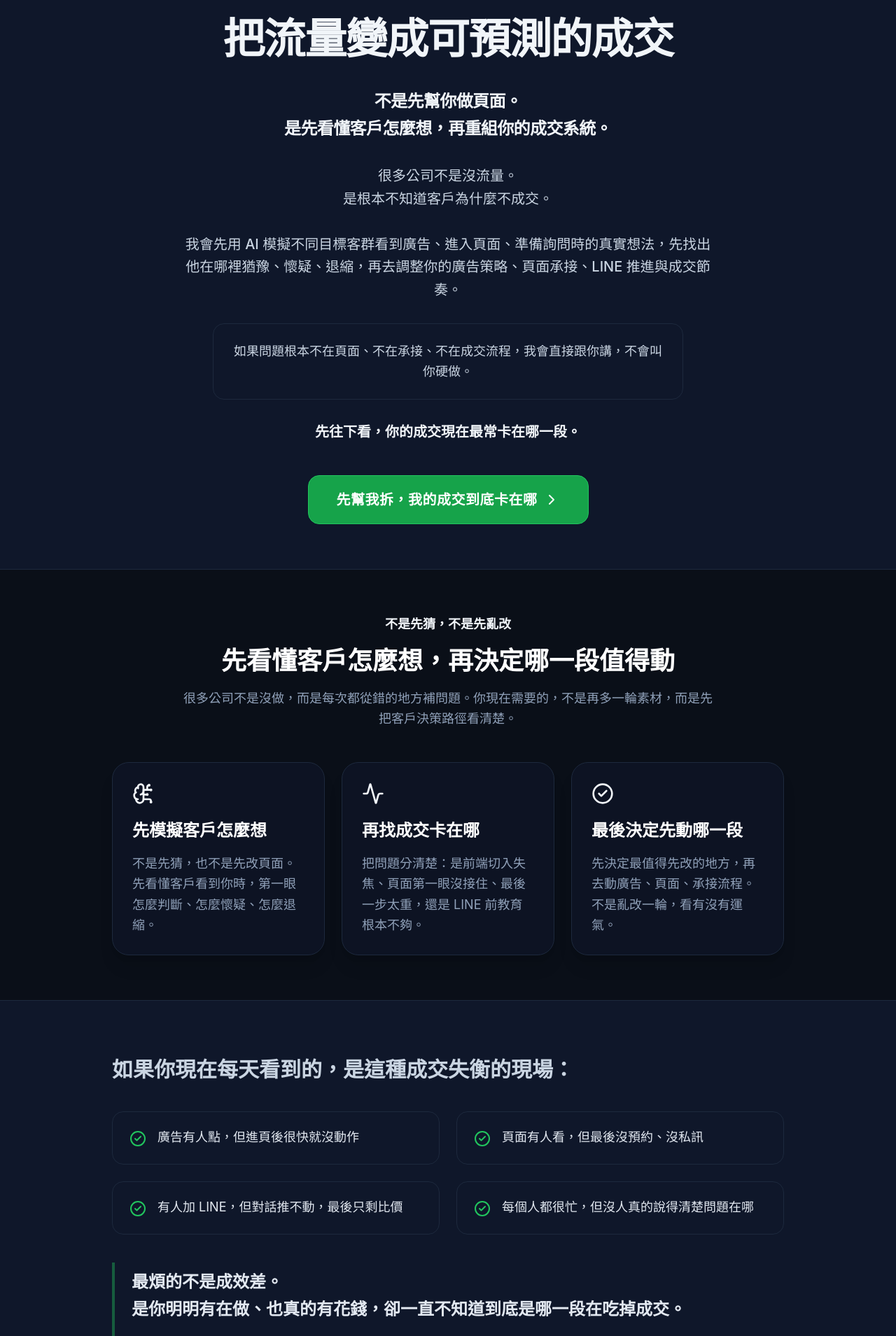
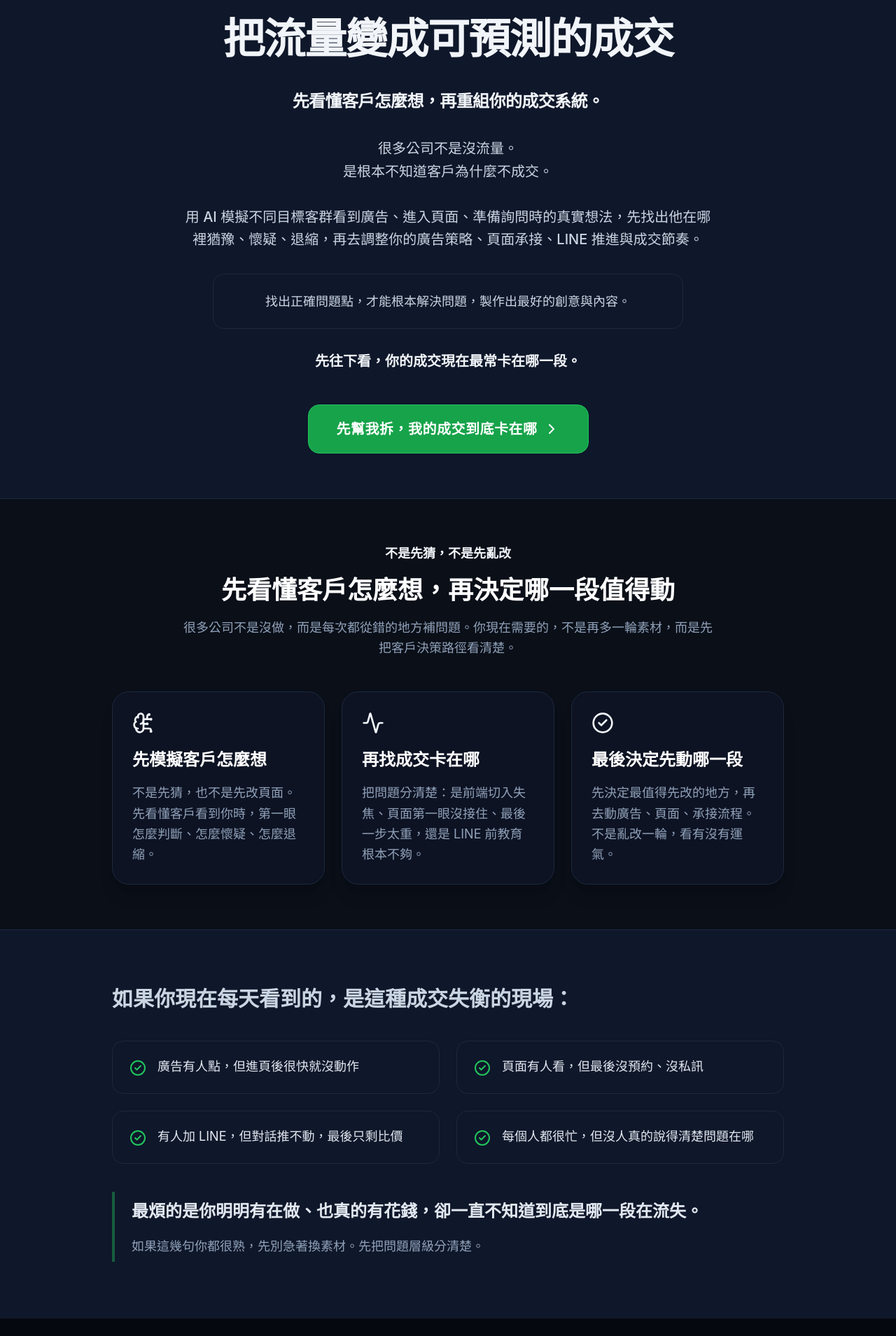
Before and after one commit to bless25min/AD, a React (Vite) app: page / in a window 1280 px wide. Shown: the part 220-2129 px from the top of the page at 70% size. Built offline with nearby package versions, Linux system fonts and the light colour scheme.

Commit message:
Update siteContent.ts

```diff
--- a/src/content/siteContent.ts
+++ b/src/content/siteContent.ts
@@ -3,11 +3,11 @@ export const siteContent = {
     positioning: "AI顧問式成交引擎",
     title: "把流量變成可預測的成交",
     subtitle:
-      "不是先幫你做頁面。\n是先看懂客戶怎麼想，再重組你的成交系統。",
+      "先看懂客戶怎麼想，再重組你的成交系統。",
     description:
-      "很多公司不是沒流量。\n是根本不知道客戶為什麼不成交。\n\n我會先用 AI 模擬不同目標客群看到廣告、進入頁面、準備詢問時的真實想法，先找出他在哪裡猶豫、懷疑、退縮，再去調整你的廣告策略、頁面承接、LINE 推進與成交節奏。",
+      "很多公司不是沒流量。\n是根本不知道客戶為什麼不成交。\n\n用 AI 模擬不同目標客群看到廣告、進入頁面、準備詢問時的真實想法，先找出他在哪裡猶豫、懷疑、退縮，再去調整你的廣告策略、頁面承接、LINE 推進與成交節奏。",
     boundary:
-      "如果問題根本不在頁面、不在承接、不在成交流程，我會直接跟你講，不會叫你硬做。",
+      "找出正確問題點，才能根本解決問題，製作出最好的創意與內容。",
     softPermission:
       "先往下看，你的成交現在最常卡在哪一段。",
     ctaText: "先幫我拆，我的成交到底卡在哪"
@@ -22,7 +22,7 @@ export const siteContent = {
       "每個人都很忙，但沒人真的說得清楚問題在哪"
     ],
     closing:
-      "最煩的不是成效差。\n是你明明有在做、也真的有花錢，卻一直不知道到底是哪一段在吃掉成交。",
+      "最煩的是你明明有在做、也真的有花錢，卻一直不知道到底是哪一段在流失。",
     closing2:
       "如果這幾句你都很熟，先別急著換素材。先把問題層級分清楚。"
   },
@@ -47,9 +47,9 @@ export const siteContent = {
 
   coreProposition: {
     setup:
-      "很多公司不是沒流量，\n是流量進來後，沒被接成成交。",
+      "很多公司是流量進來後，沒被接成成交。",
     main:
-      "你需要的不是再多一組素材。\n而是一套先看懂客戶，再持續優化成交的 AI 顧問式引擎。"
+      "你需要先看懂客戶，再持續優化成交的 AI 顧問式引擎。"
   },
 
   progressHints: [
@@ -59,7 +59,7 @@ export const siteContent = {
 
   newModel: {
     title:
-      "真正能成交，不是某一招特別神。\n而是三段有被正確接起來。",
+      "真正能成交，是三段有被正確接起來。",
     description:
       "這套服務不是先講創意，而是先把下面三段接回來：",
     steps: [
@@ -71,7 +71,7 @@ export const siteContent = {
       },
       {
         id: "page",
-        name: "第二段：再修正他看到你時的承接順序",
+        name: "第二段：再修正他看到你時的承接內容與順序",
         desc:
           "把原本講給自己聽的語言，改成客戶願意停下來看的語言。讓他進來後，不是先懷疑你，而是先被接住。"
       },
@@ -79,7 +79,7 @@ export const siteContent = {
         id: "process",
         name: "第三段：最後把高壓成交改成低阻力推進",
         desc:
-          "不是一上來就叫他預約、諮詢、留資料。先讓他願意點頭，再給他一個比較輕、比較願意走的下一步。"
+          "先讓他願意點頭，再給他一個比較輕、比較願意走的下一步。"
       }
     ]
   },
@@ -93,7 +93,7 @@ export const siteContent = {
       "團隊比較容易對齊，因為終於看見客戶是怎麼想的"
     ],
     closing:
-      "你要的不是看起來很厲害。\n而是終於知道該先改哪裡，改完為什麼會動。"
+      "你要的是終於知道該先改哪裡，改完為什麼會動。"
   },
 
   midPageObjections: {
@@ -102,7 +102,7 @@ export const siteContent = {
       {
         question: "1. 我怕又多做一堆，最後還是一樣？",
         answer:
-          "這個怕很正常。\n因為你不是第一次聽到別人說要優化。\n\n所以這次不是先叫你重做，而是先用 AI 模擬決策與現況拆解，把問題鎖到最該動的那一段。先分清楚，再下手。"
+          "這個怕很正常。\n因為你不是第一次聽到別人說要優化。\n\n所以這次先用 AI 模擬決策與現況拆解，把問題鎖到最該動的那一段。先分清楚，再下手。"
       },
       {
         question: "2. 如果問題根本不在頁面怎麼辦？",
@@ -112,12 +112,12 @@ export const siteContent = {
       {
         question: "3. AI 模擬決策會不會只是看起來很酷？",
         answer:
-          "它的價值不是酷。\n\n而是幫你把平常看不到的客戶內心反應先攤開。你才會知道對方為什麼點了又走、看了不問、加了 LINE 只比價。後面的優化才有根。"
+          "它的價值是幫你把平常看不到的客戶內心反應先攤開。你才會知道對方為什麼點了又走、看了不問、加了 LINE 只比價。後面的優化才有根。"
       },
       {
         question: "4. 我怕公司內部現在還沒準備好？",
         answer:
-          "很多時候不是沒準備好，是大家看到的問題不一樣。\n\n所以先做診斷反而最適合。先把客戶怎麼想、問題卡在哪理清楚，內部才比較容易談下一步。"
+          "很多時候是大家看到的問題不一樣。\n\n所以先做診斷反而最適合。先把客戶怎麼想、問題卡在哪理清楚，內部才比較容易談下一步。"
       }
     ]
   },
@@ -133,7 +133,7 @@ export const siteContent = {
       {
         type: "mapping",
         content:
-          "也有很多案子不是沒人想問，而是最後一步太重，讓原本有興趣的人在按鈕前停住。"
+          "也有很多案子是最後一步阻力或心理負擔太重，讓原本有興趣的人在按鈕前停住。"
       },
       {
         type: "standard",
@@ -145,17 +145,17 @@ export const siteContent = {
 
   evidence: {
     title:
-      "我做的不是幫你把文案寫漂亮。\n是先看懂客戶，再把他願意往下的路補起來。",
+      "我做的是先看懂客戶，再用現代化手段把他願意往下的路補起來。",
     description:
-      "有些人不是沒需求。\n是第一眼就覺得你跟他無關。\n\n有些人其實有興趣。\n但一進頁就開始懷疑。\n\n有些人願意看完。\n最後卻不敢按下去。\n\n這些都不是『沒流量』三個字能解釋的。\n而是每一段都有不同的決策阻力。\n\n我做的事，就是先把這些阻力拆開來看，再決定哪一段該先動。",
+      "有些人是第一眼就覺得你跟他無關。\n\n有些人其實有興趣。\n但一進頁就開始懷疑。\n\n有些人願意看完。\n最後卻不敢按下去。\n\n這些都不是『沒流量』三個字能解釋的。\n而是每一段都有不同的決策阻力。\n\n我做的事，就是先把這些阻力拆開來看，再決定哪一段該先動。",
     supportLine:
       "抓出問題只是一半。\n更重要的是，你要知道該怎麼補，才不會今天改頁面、明天換素材、後天又推翻全部。",
     microProof:
-      "現在很多品牌不是輸在沒曝光，而是輸在前端切入、頁面承接與最後一步的推進，沒有接成一條線。表面看起來都有做，實際上用戶一路都在流失。"
+      "現在很多品牌是輸在前端切入、頁面承接與最後一步的推進，沒有接成一條線。表面看起來都有做，實際上用戶一路都在流失。"
   },
 
   frictionObjection: {
-    title: "我知道你現在最討厭的，就是又被要求多做一步",
+    title: "我知道你現在最討厭的，就是又被要求留下聯絡方式",
     description:
       "所以我不會一上來就叫你預約、留資料、重做整站。\n\n你先進來看。\n我先幫你模擬客戶怎麼想，再幫你拆你現在比較像卡在哪一段。\n\n有中，你再決定要不要往下。"
   },
@@ -169,11 +169,11 @@ export const siteContent = {
   finalCta: {
     title: "先把成交卡點看清楚，後面才有可能穩",
     description:
-      "你不用先承諾做很多。\n你只需要先知道：你的客戶是怎麼想的，你的成交到底漏在哪裡。",
+      "你只需要先知道：你的客戶是怎麼想的，你的成交到底漏在哪裡。",
     directContactReason:
       "如果連問題層級都還沒分清楚，後面再多一輪素材、頁面或廣告調整，大概率也只是比較貴的試錯。",
     lowRiskHint:
-      "這不是要你當下做決定。\n而是先把客戶決策路徑與成交卡點拆清楚。\n如果問題不在頁面或流程，我也會直接講。",
+      "先幫客戶決策路徑與成交卡點拆清楚。",
     buttonText: "先幫我拆清楚成交卡點",
     phoneCtaText: "想快一點，直接聊 15 分鐘看客戶怎麼卡住"
   },
```
